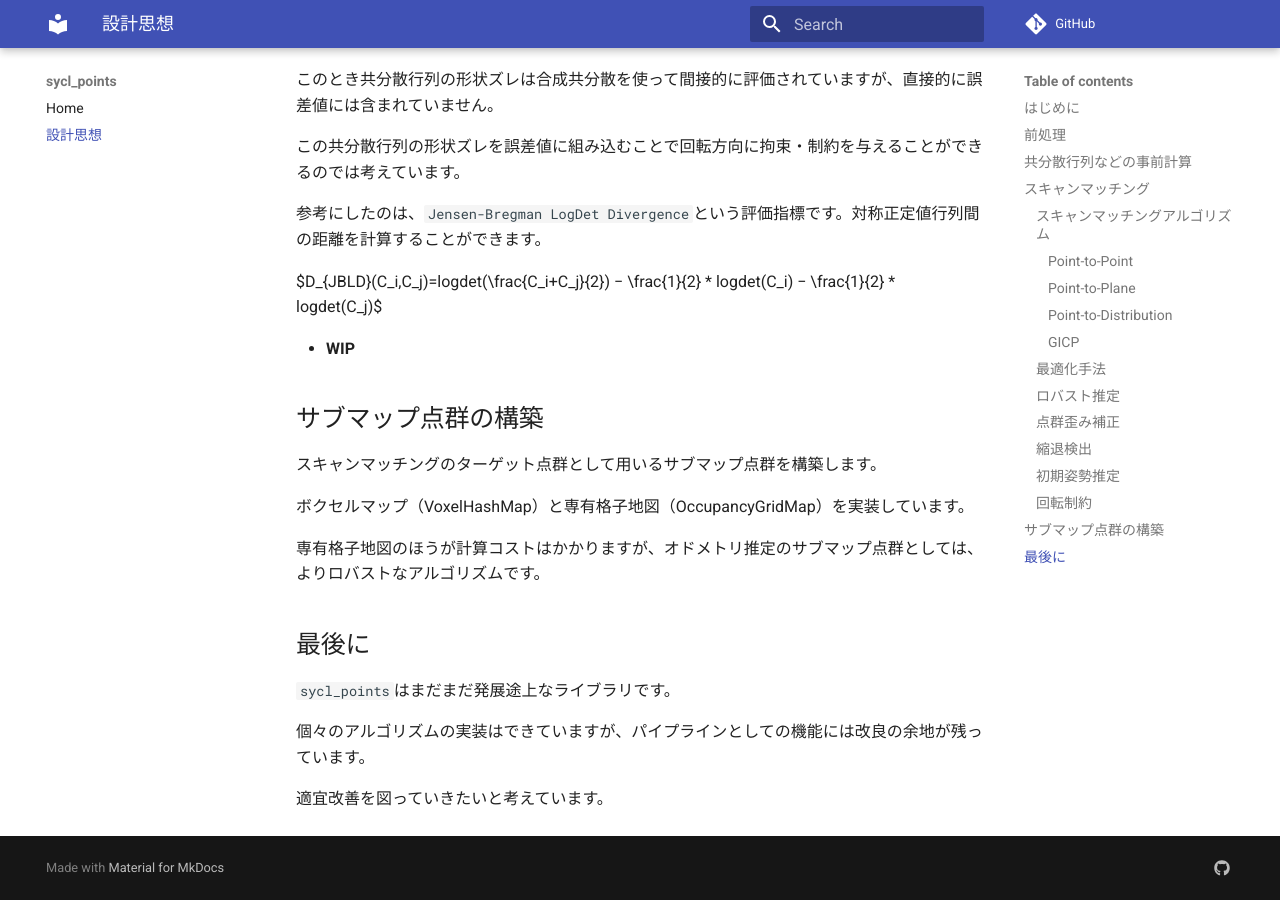
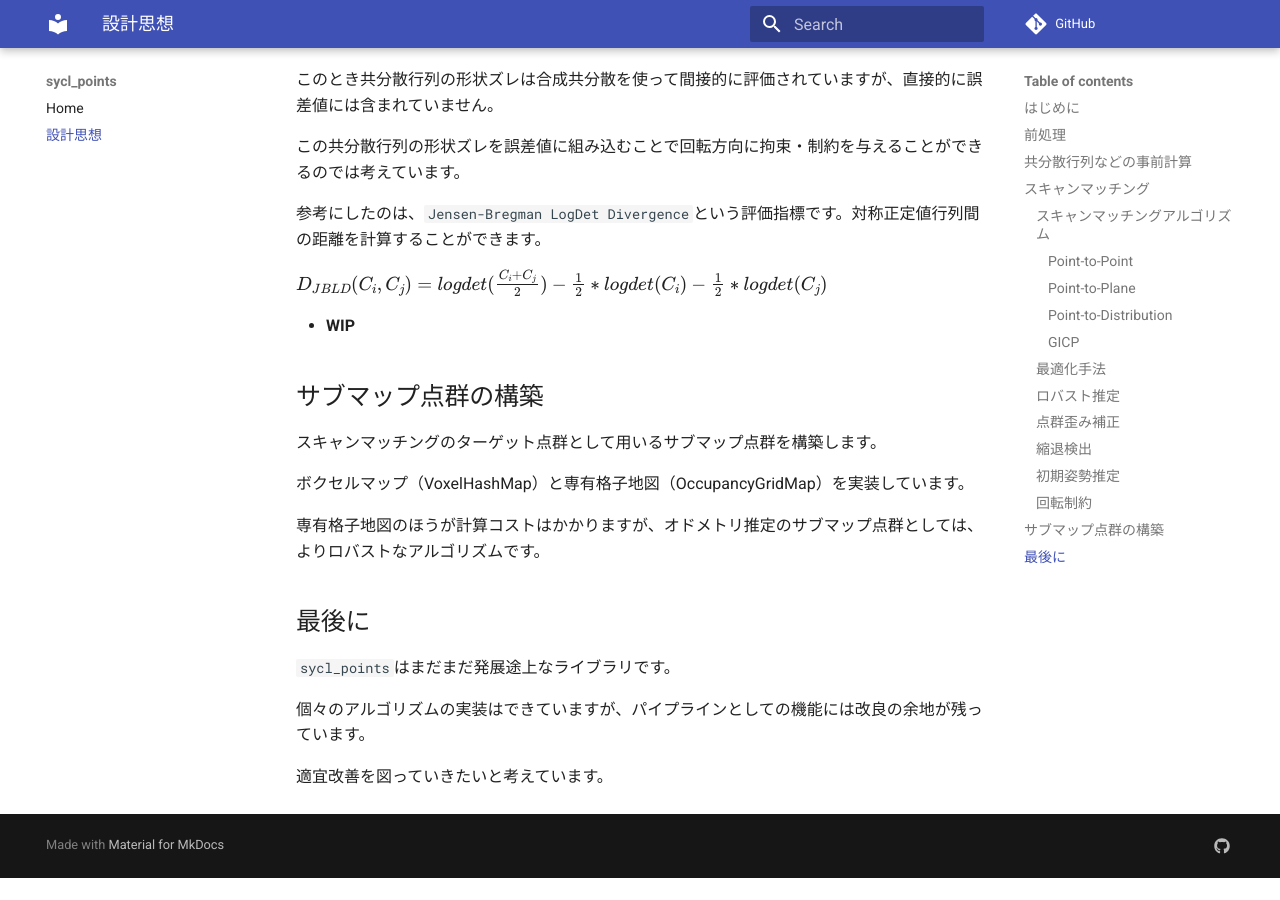
Before and after one commit to fateshelled/sycl_points, an MkDocs documentation site: the page built from docs/design_philosophy.md, in a window 1280 px wide and 900 px high, scrolled down 4674 px. Built offline with MkDocs 1.6.1 and Material for MkDocs 9.7.7, drawn with Linux system fonts in a browser that asks for light colours; comment, search, counter and statistics services are not loaded; after the commit the page ends 5552 px from its top, so only the background shows below that; part of the change alters nothing that is shown.

Commit message:
docs: add MathJax support for LaTeX rendering in mkdocs
Add pymdownx.arithmatex extension and MathJax configuration to enable
LaTeX math formula rendering in documentation pages.

https://claude.ai/code/session_013L9MpFLwMELFEhvM2jyBEF

```diff
--- /dev/null
+++ b/docs/javascripts/mathjax.js
@@ -0,0 +1,16 @@
+window.MathJax = {
+  tex: {
+    inlineMath: [["\\(", "\\)"]],
+    displayMath: [["\\[", "\\]"]],
+    processEscapes: true,
+    processEnvironments: true
+  },
+  options: {
+    ignoreHtmlClass: ".*|",
+    processHtmlClass: "arithmatex"
+  }
+};
+
+document$.subscribe(() => {
+  MathJax.typesetPromise()
+})
--- a/mkdocs.yaml
+++ b/mkdocs.yaml
@@ -10,11 +10,17 @@ extra:
         - icon: fontawesome/brands/github
           link: https://github.com/fateshelled/sycl_points
 markdown_extensions:
+  - pymdownx.arithmatex:
+      generic: true
   - pymdownx.superfences:
       custom_fences:
         - name: mermaid
           class: mermaid
           format: !!python/name:pymdownx.superfences.fence_code_format
+
+extra_javascript:
+  - javascripts/mathjax.js
+  - https://unpkg.com/mathjax@3/es5/tex-mml-chtml.js
 nav:
   - Home: index.md
   - 設計思想: design_philosophy.md
```
